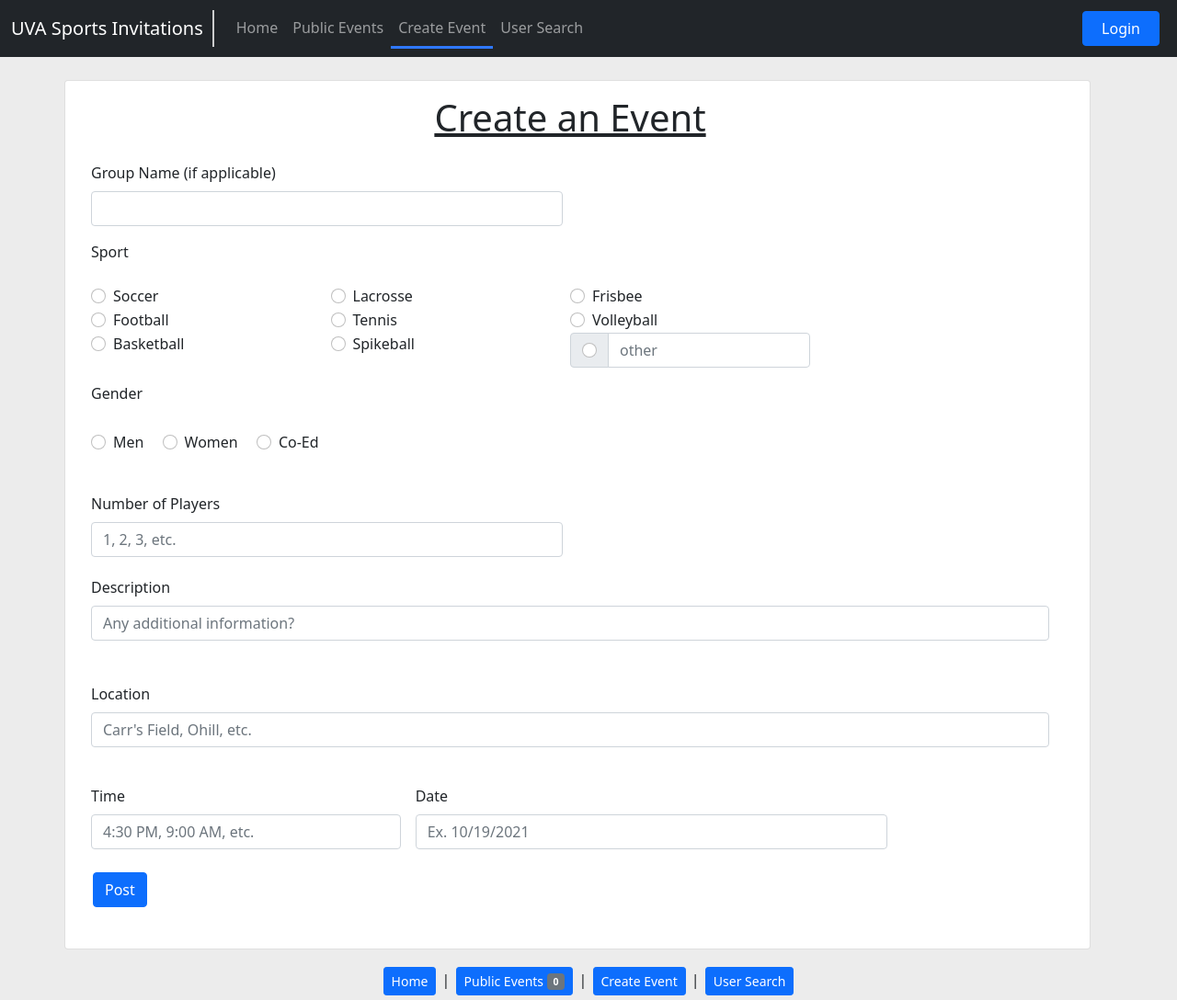
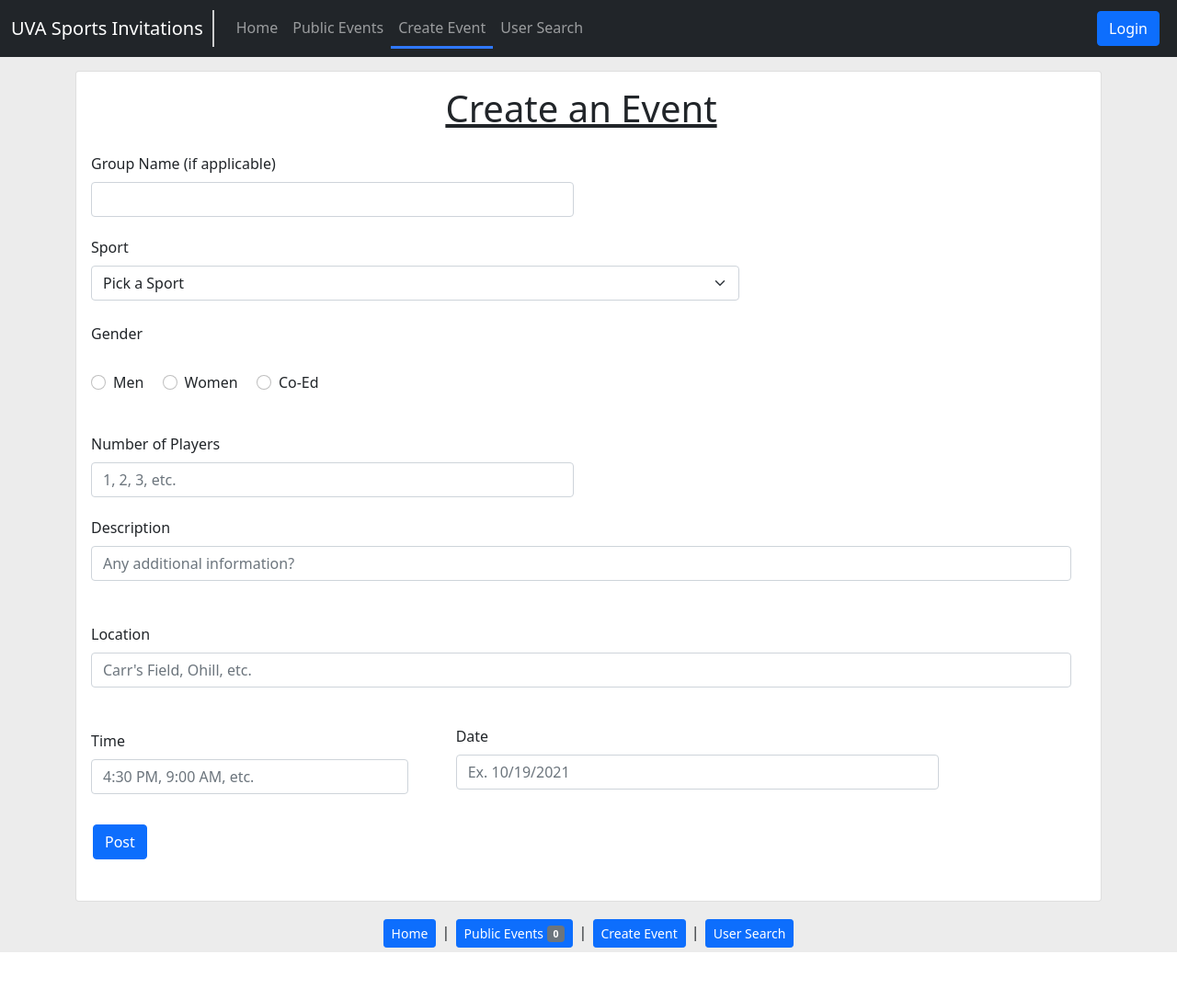
Before and after one commit to EricSakmyster/CS4640-Sports-Invitation-System, a PHP site: page /createEvent.html in a window 1280 px wide. Shown: the whole page at 92% size. After the commit the page ends 1036 px from the top, so only its background shows below. Run offline with PHP 8.4, Linux system fonts and the light colour scheme.

Commit message:
Final changes before submit Sprint 2

```diff
--- a/createEvent.html
+++ b/createEvent.html
@@ -12,11 +12,12 @@
 
         <meta name="author" content="Eric Sakmyster and Merron Tecleab">
         <meta name="description" content="Home page of website">
-        <meta name="keywords" content="define keywords for search engines">
+        <meta name="keywords" content="Eric Merron createinvite">
     </head>
     <body>
         <div id='header-footer-container'>
             <header>
+                <!-- Nav bar that collapses when screen gets small with tabs for each page and login-->
                 <nav class="navbar navbar-expand-lg navbar-dark bg-dark">
                     <div class="container-fluid">
                         <a class="navbar-brand" href="index.html">UVA Sports Invitations</a>
@@ -45,78 +46,33 @@
             </header>
             <div id='body'>
                 <div class = 'container'>
-                    <div class='row'>
                     <div class="card" id="card-event-form">
                         <div class="card-body">
+                            <!-- Form for creating a sports invitation that would go on the Public Events Hub -->
                             <form class="row g-3">
                                 <h1 style="text-align: center; text-decoration: underline;"> Create an Event</h1>
                                 <div class="col-md-6">
+                                    <!-- If the sporting event is hosted by a certain group or sports team -->
                                     <label for="groupName" class="form-label">Group Name (if applicable)</label>
                                     <input type="text" class="form-control" id="groupName">
                                 </div>
+                                <!-- Pick the sport being played -->
+                                <div class='col-8'>
                                     <label class="form-label">Sport</label>
-                                    <div class='row-cols-3'>
-                                        <div class="col-3">
-                                            <div class="form-check">
-                                                <input class="form-check-input" type="radio" name="sports" id="soccer" value="soccer">
-                                                <label class="form-check-label" for="soccer">
-                                                Soccer
-                                                </label>
+                                    <select class="form-select" aria-label="Sports Select">
+                                        <option selected disabled>Pick a Sport</option>
+                                        <option value="soccer">Soccer</option>
+                                        <option value="football">Football</option>
+                                        <option value="basketball">Basketball</option>
+                                        <option value="lacrosse">Lacrosse</option>
+                                        <option value="tennis">Tennis</option>
+                                        <option value="spikeball">Spikeball</option>
+                                        <option value="lacrosse">Lacrosse</option>
+                                        <option value="frisbee">Frisbee</option>
+                                        <option value="volleyball">Volleyball</option>
+                                    </select>
                                 </div>
-                                            <div class="form-check">
-                                                <input class="form-check-input" type="radio" name="sports" id="football" value="football">
-                                                <label class="form-check-label" for="football">
-                                                Football
-                                                </label>
-                                            </div>
-                                            <div class="form-check">
-                                                <input class="form-check-input" type="radio" name="sports" id="basketball" value="basketball">
-                                                <label class="form-check-label" for="basketball">
-                                                Basketball
-                                                </label>
-                                            </div>
-                                        </div>
-                                        <div class="col-3">
-                                            <div class="form-check">
-                                                <input class="form-check-input" type="radio" name="sports" id="lacrosse" value="lacrosse">
-                                                <label class="form-check-label" for="lacrosse">
-                                                Lacrosse
-                                                </label>
-                                            </div>
-                                            <div class="form-check">
-                                                <input class="form-check-input" type="radio" name="sports" id="tennis" value="tennis">
-                                                <label class="form-check-label" for="tennis">
-                                                Tennis
-                                                </label>
-                                            </div>
-                                            <div class="form-check">
-                                                <input class="form-check-input" type="radio" name="sports" id="spikeball" value="spikeball">
-                                                <label class="form-check-label" for="spikeball">
-                                                Spikeball
-                                                </label>
-                                            </div>
-                                        </div>
-                                        <div class="col-3">
-                                            <div class="form-check">
-                                                <input class="form-check-input" type="radio" name="sports" id="frisbee" value="frisbee">
-                                                <label class="form-check-label" for="frisbee">
-                                                Frisbee
-                                                </label>
-                                            </div>
-                                            <div class="form-check">
-                                                <input class="form-check-input" type="radio" name="sports" id="volleyball" value="volleyball">
-                                                <label class="form-check-label" for="volleyball">
-                                                Volleyball
-                                                </label>
-                                            </div>
-                                            <div class="input-group">
-                                                <div class="input-group-text">
-                                                  <input class="form-check-input mt-0" type="radio" name="sports" value="other" aria-label="Radio button for following other input">
-                                                </div>
-                                                <input type="text" class="form-control" placeholder="other" aria-label="Text input with other button">
-                                            </div>
-                                        </div>
-                                    </div>
+                                <!-- What gender you want to play, or both -->
                                 <label class="form-label">Gender</label>
                                 <div class="col-12">
                                     <div class="form-check form-check-inline">
@@ -132,31 +88,36 @@
                                         <label class="form-check-label" for="coed">Co-Ed</label>
                                     </div>
                                 </div>
+                                <!-- Input number of players needed -->
                                 <div class="col-md-6">
                                     <label for="number" class="form-label">Number of Players</label>
                                     <input type="text" class="form-control" id="number" placeholder="1, 2, 3, etc.">
                                 </div>
+                                <!-- Any additional information to send out -->
                                 <div class="col-12">
                                     <label for="description" class="form-label">Description</label>
                                     <input type="text" class="form-control" id="description" placeholder="Any additional information?">
                                 </div>
+                                <!-- Input the location of the sporting event -->
                                 <div class="col-12">
                                     <label for="location" class="form-label">Location</label>
                                     <input type="text" class="form-control" id="location" placeholder="Carr's Field, Ohill, etc.">
                                 </div>
-                                    <div class="col-md-4">
+                                <!-- Time of event -->
+                                <div class="col-4">
                                     <label for="time" class="form-label">Time</label>
                                     <input type="text" class="form-control" id="time" placeholder="4:30 PM, 9:00 AM, etc.">
                                 </div>
+                                <!-- Date of event -->
                                 <div class="col-md-6">
                                     <label for="date" class="form-label">Date</label>
                                     <input type="text" class="form-control" id="date" placeholder="Ex. 10/19/2021">
                                 </div>
+                                <!-- When this button gets pressed, the invitation would then be put in the Hub -->
                                 <div class="col-12">
                                     <button type="submit" class="btn btn-primary">Post</button>
                                 </div>
                             </form>
-                            </div>
                         </div>
                     </div>
                 </div>
--- a/main.css
+++ b/main.css
@@ -2,6 +2,7 @@
    v2.0 | 20110126
    License: none (public domain)
 */
+/* Authors: Eric Sakmyster and Merron Tecleab */
 
 html, body, div, span, applet, object, iframe,
 h1, h2, h3, h4, h5, h6, p, blockquote, pre,
@@ -69,6 +70,7 @@
     padding-bottom: 40px;
 }
 
+/* Allows for the footer to be fixed on the bottom and centered */
 .primary-footer{
     height: 40px;
     width:100%;
@@ -79,6 +81,7 @@
     text-align: center;
 }
 
+/* Gives the cards a shadow when hovered over */
 .card:hover {
     -webkit-box-shadow: 0 8px 6px -6px #999;
     -moz-box-shadow: 0 8px 6px -6px #999;
@@ -108,15 +111,11 @@
 .nav-link {
     border-bottom: 3px solid RGBA(0,0,0,0);
 }
+/* Want login on far right of toolbar */
 .nav-login {
     padding-left: 5px;
     padding-right: 5px;
     float: right;
-}
-#login {
-    float:right;
-    padding-left: 20px;
-    padding-right: 20px;
 }
 .navbar {
     margin-bottom: 10px;
@@ -128,6 +127,7 @@
     border-right: 2px solid rgba(255, 255, 255, 0.774);
     padding-right: 10px;
 }
+/*Allows for dynamic underlining with blue of the tab currently being hovered over */
 .nav-link:hover{
     border-bottom: 3px solid rgb(47, 120, 255);
 }
@@ -144,11 +144,22 @@
     margin-top: 15px;
     margin-bottom: 15px;
 }
+#container-login {
+    text-align: center;
+}
+#container-invitation {
+    margin-top: 100px;
+    text-align: center;
+}
+
+#card-invitation {
+    padding: 10px;
+    margin-top: 50px;
+}
+
 @media only screen and (max-width: 768px){
     .row {
         width: 100%;
-        margin-right: px;
-
     }
     .col-12 {
         width: 100%;
--- a/styles/login.css
+++ /dev/null
@@ -1,4 +0,0 @@
-.container {
-    /* margin: 25px 50px 75px; */
-    text-align: center;
-}
```
Also changed, not shown: index.html (+14 -8 lines), invitation.html (deleted, +0 -97 lines), login.html (+15 -8 lines), publicEvents.html (added, +138 -0 lines), styles/invitation.css (deleted, +0 -9 lines). Lines whose indentation alone changed are shown as unchanged.
